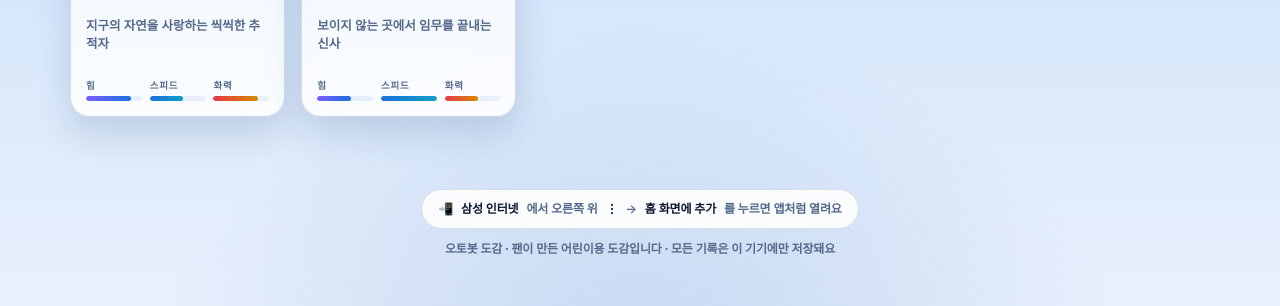
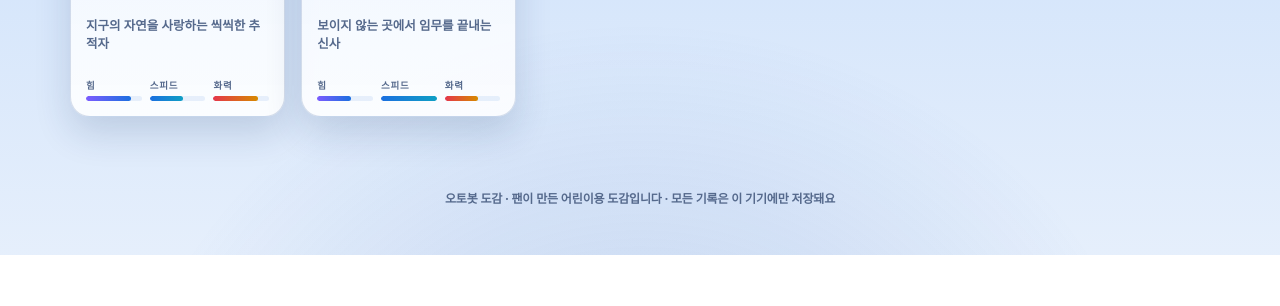
Before and after one commit to yuuunjk/transformers, a plain HTML site: page index.html in a window 1280 px wide. Shown: the part 1282-1588 px from the top of the page. After the commit the page ends 1537 px from the top, so only its background shows below. Drawn offline with Linux system fonts and the light colour scheme.

Commit message:
✨ 사진 하단을 배경에 부드럽게 연결 + 설치 안내 문구 삭제

```diff
--- a/index.html
+++ b/index.html
@@ -295,12 +295,6 @@
     padding:8px 20px 46px;color:var(--muted);font-size:12px;line-height:1.7;
     text-align:center;font-weight:600;
   }
-  footer .install{
-    display:inline-flex;gap:8px;align-items:center;flex-wrap:wrap;justify-content:center;
-    border:1px solid var(--line);border-radius:999px;padding:9px 16px;
-    background:var(--panel);margin-bottom:10px;
-  }
-  footer .install b{color:var(--txt)}
 
   /* ---------- modal ---------- */
   .modal{
@@ -504,9 +498,6 @@
 </main>
 
 <footer>
-  <div class="install">
-    📲 <b>삼성 인터넷</b>에서 오른쪽 위 <b>⋮</b> → <b>홈 화면에 추가</b>를 누르면 앱처럼 열려요
-  </div>
   <div>오토봇 도감 · 팬이 만든 어린이용 도감입니다 · 모든 기록은 이 기기에만 저장돼요</div>
 </footer>
 
```
Also changed, not shown: assets/bots/bumblebee.webp, assets/bots/hound.webp, assets/bots/ironhide.webp, assets/bots/jazz.webp, assets/bots/mirage.webp, assets/bots/optimus.webp, assets/bots/prowl.webp, assets/bots/ratchet.webp.
